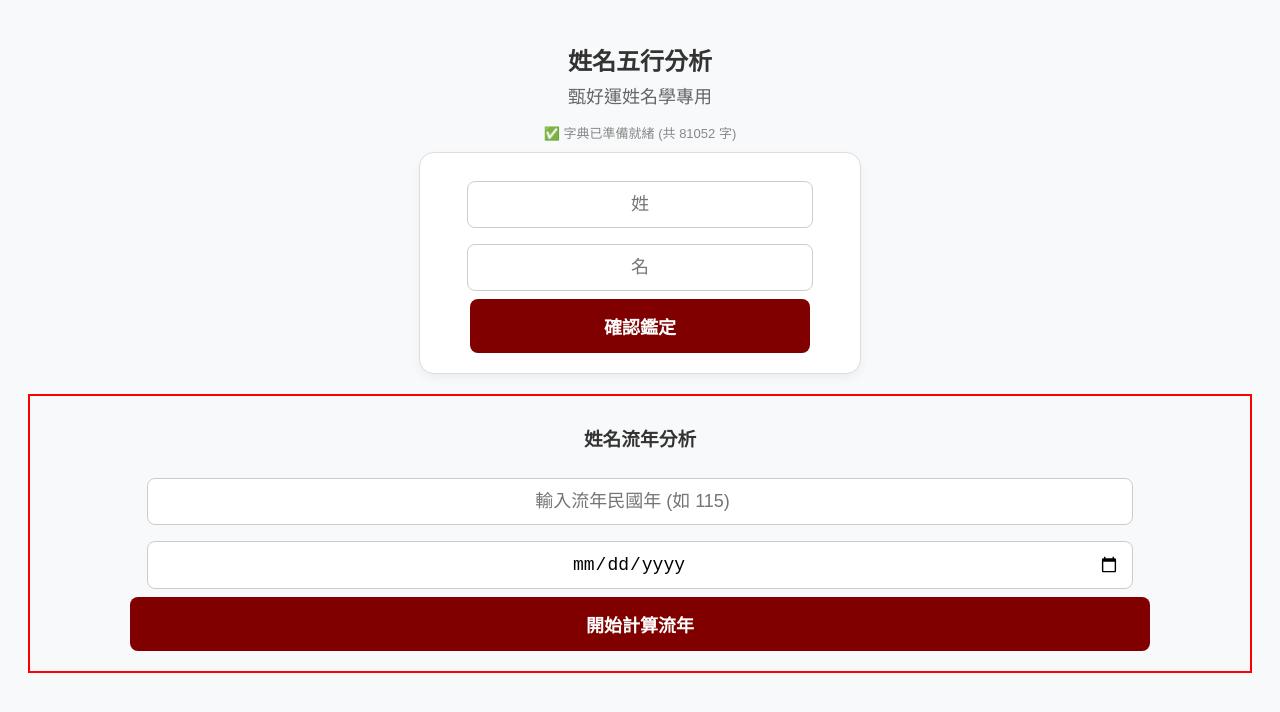
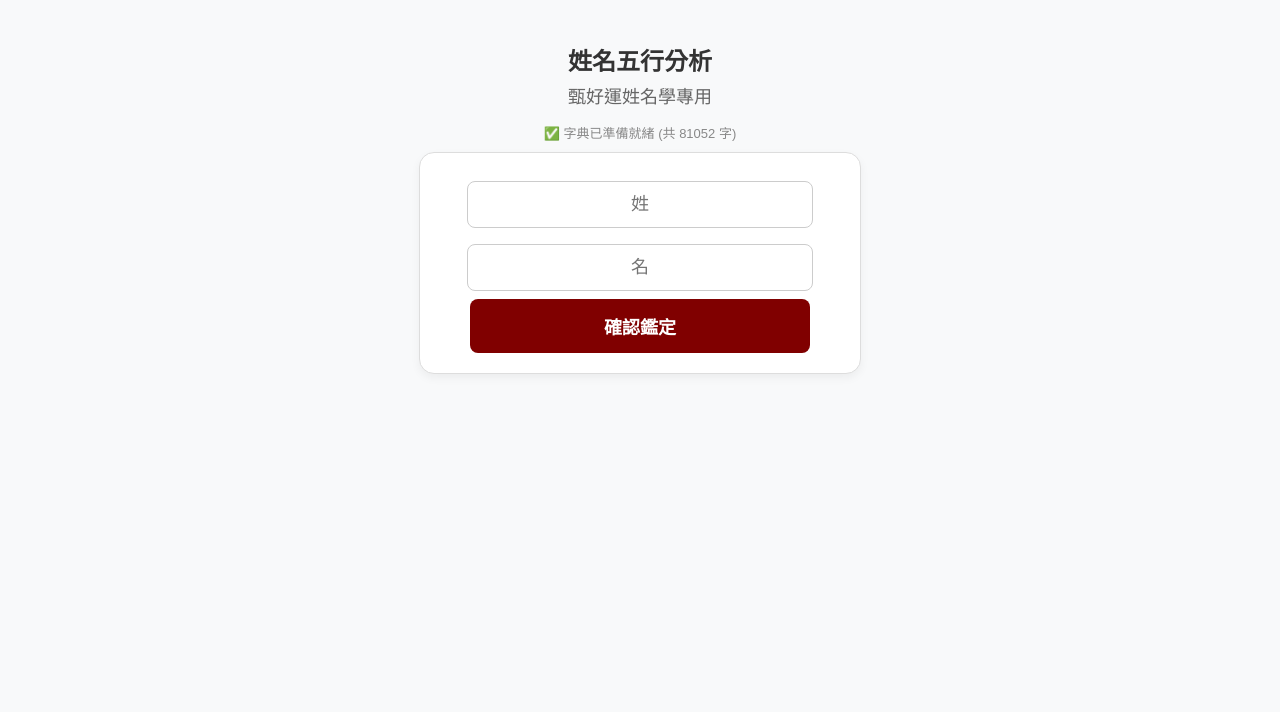
Before and after one commit to chenmilk/fortune-yearly, a plain HTML site: page index.html in a window 1280 px wide. Drawn offline with Linux system fonts and the light colour scheme.

Commit message:
Update index.html

```diff
--- a/index.html
+++ b/index.html
@@ -37,39 +37,6 @@
         <input type="text" id="fName" placeholder="名" maxlength="2">
         <button id="btnRun" onclick="analyze()" disabled>確認鑑定</button>
     </div>
-
-<div id="yearly-section" style="border: 2px solid red; padding: 10px; margin: 20px 0;">
-    <h3>姓名流年分析</h3>
-    <input type="number" id="yearCurrent" placeholder="輸入流年民國年 (如 115)">
-    <input type="date" id="birthDate">
-    <button onclick="calculateYearFortune()">開始計算流年</button>
-    <div id="fortuneResult" style="margin-top: 10px; font-size: 18px;"></div>
-</div>
-
-<script>
-function calculateYearFortune() {
-    const currentYear = parseInt(document.getElementById('yearCurrent').value);
-    const birthDate = new Date(document.getElementById('birthDate').value);
-    const birthYear = birthDate.getFullYear() - 1911;
-
-    // 計算虛歲
-    let age = (currentYear - birthYear) + 1;
-    const bMonth = birthDate.getMonth() + 1;
-    if (bMonth >= 8 && bMonth <= 12) age -= 1; // 跨年修正
-
-    // 取得總格 (假設你的網頁上有個 ID 為 totalBox 的元素)
-    const zongVal = parseInt(document.getElementById('totalBox').innerText.replace(/\D/g, ''));
-
-    // 運勢循環陣列
-    const cycle = ["長生", "沐浴", "冠帶", "臨官", "帝旺", "衰", "病", "死", "墓", "胎", "養", "絕"];
-    const start = zongVal % 10;
-    const end = age % 10;
-    const finalIndex = (start + (end - 1)) % 12;
-
-    document.getElementById('fortuneResult').innerHTML =
-        `<div>年齡: ${age} 歲</div><div>流年運勢: <strong>${cycle[finalIndex]}</strong></div>`;
-}
-</script>
 
     <div id="resultFrame" class="result-frame">
         <table id="resultTable"></table>
```
